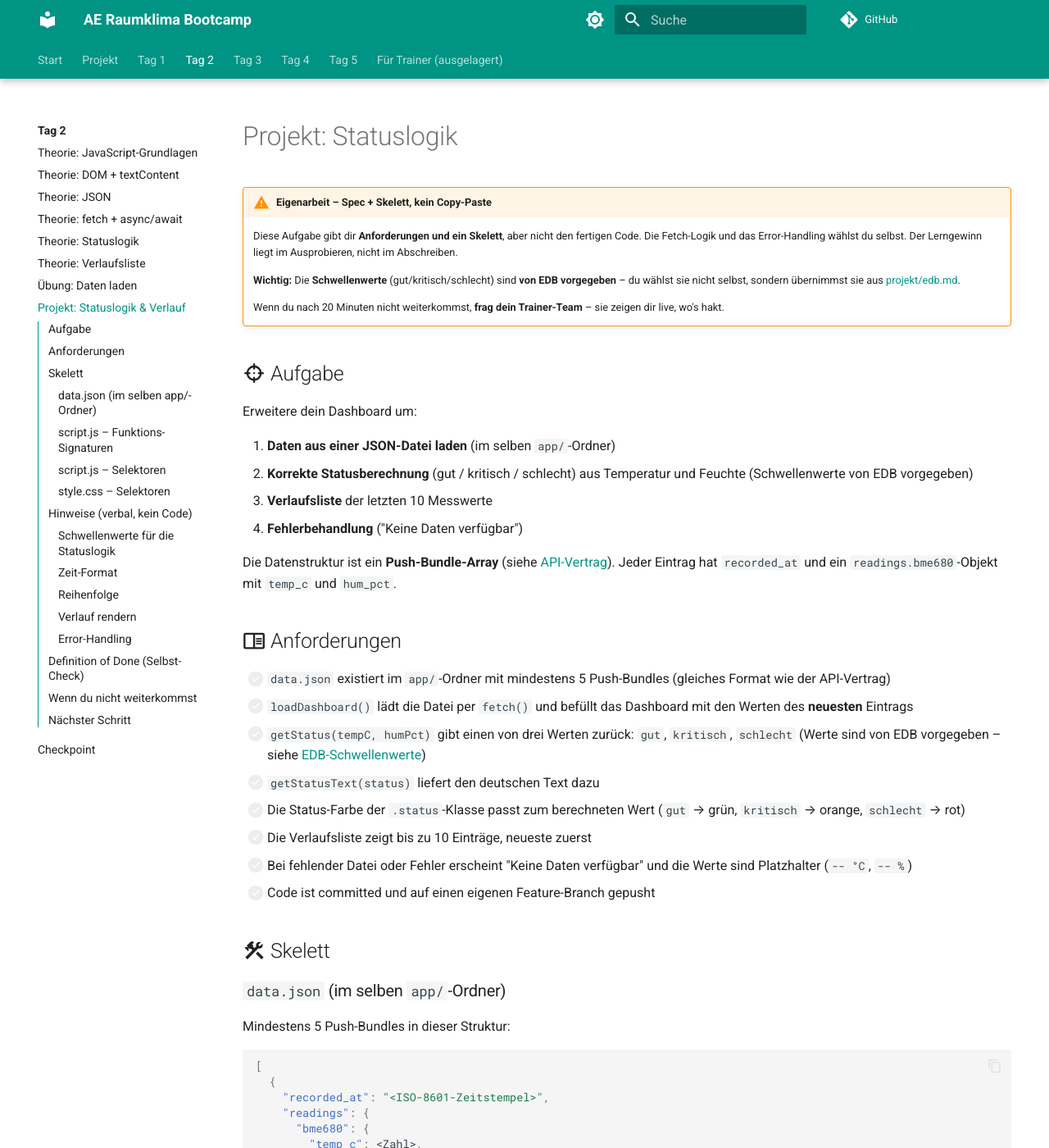
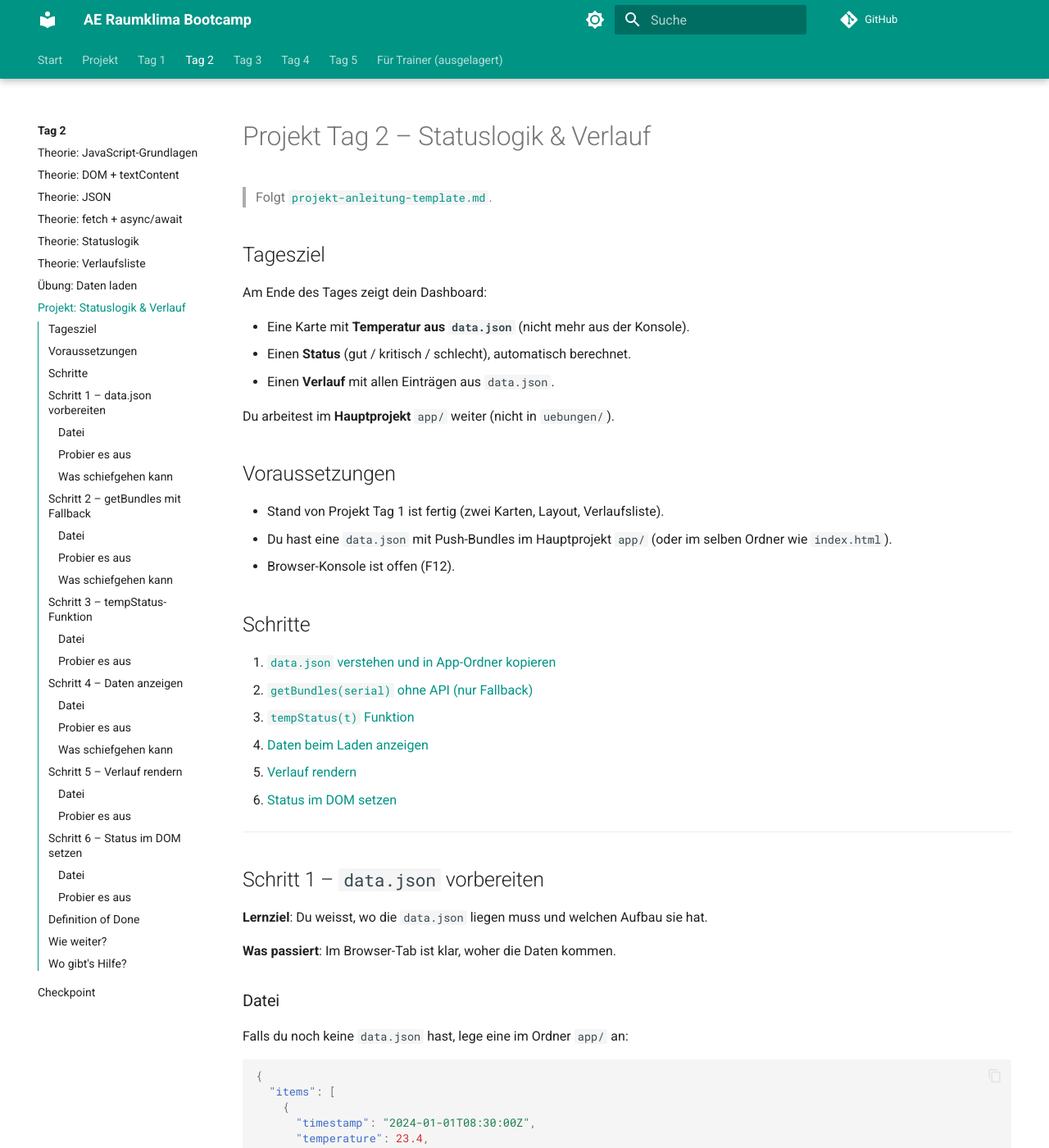
Before and after one commit to HeiligerG/ae-raumklima-bootcamp, an MkDocs documentation site: the page built from docs/tag-2/projekt-statuslogik-verlauf.md, in a window 1280 px wide and 1400 px high. Shown: the whole window at 82% size. Built offline with MkDocs 1.6.1 and Material for MkDocs 9.7.7, drawn with Linux system fonts in a browser that asks for light colours; comment, search, counter and statistics services are not loaded; some of the changed text lies outside the part shown.

Commit message:
docs(projekt): Tag 2 detaillierte Anleitung Statuslogik + Verlauf (T62)
6 Schritte, detailliert:
1. data.json vorbereiten (mit hartcodiertem 17.5°C für Demo)
2. getBundles mit Fallback (API schlägt fehl → data.json)
3. tempStatus(t) Funktion (gut/kritisch/schlecht)
4. Daten anzeigen (showCurrent)
5. Verlauf rendern (replaceChildren + forEach)
6. Status im DOM (Klassen-Toggle für Farben)

Pro Schritt: Code 1:1, Probier es aus, Was schiefgehen kann.

Bewusst KEIN localStorage. API-Pfad zeigt absichtlich auf
../api/ damit der Fallback in Tag 2 schon greift.

Definition of Done mit 7 Checkboxen. Verweise auf
Sprachstil-V2, uebung-schritt-template.

````diff
--- a/docs/tag-2/projekt-statuslogik-verlauf.md
+++ b/docs/tag-2/projekt-statuslogik-verlauf.md
@@ -1,170 +1,341 @@
-# Projekt: Statuslogik
+# Projekt Tag 2 – Statuslogik & Verlauf
 
-!!! warning "Eigenarbeit – Spec + Skelett, kein Copy-Paste"
-    Diese Aufgabe gibt dir **Anforderungen und ein Skelett**, aber nicht den fertigen Code. Die Fetch-Logik und das Error-Handling wählst du selbst. Der Lerngewinn liegt im Ausprobieren, nicht im Abschreiben.
+> Folgt [`projekt-anleitung-template.md`](../projekt/projekt-anleitung-template.md).
 
-    **Wichtig:** Die **Schwellenwerte** (gut/kritisch/schlecht) sind **von EDB vorgegeben** – du wählst sie nicht selbst, sondern übernimmst sie aus
-    [projekt/edb.md](../projekt/edb.md#schwellenwerte-von-edb-vorgegeben).
+## Tagesziel
 
-    Wenn du nach 20 Minuten nicht weiterkommst, **frag dein
-    Trainer-Team** – sie zeigen dir live, wo's hakt.
+Am Ende des Tages zeigt dein Dashboard:
 
-## :material-target: Aufgabe
+- Eine Karte mit **Temperatur aus `data.json`** (nicht mehr aus
+  der Konsole).
+- Einen **Status** (gut / kritisch / schlecht), automatisch
+  berechnet.
+- Einen **Verlauf** mit allen Einträgen aus `data.json`.
 
-Erweitere dein Dashboard um:
+Du arbeitest im **Hauptprojekt** `app/` weiter (nicht in
+`uebungen/`).
 
-1. **Daten aus einer JSON-Datei laden** (im selben `app/`-Ordner)
-2. **Korrekte Statusberechnung** (gut / kritisch / schlecht) aus
-   Temperatur und Feuchte (Schwellenwerte von EDB vorgegeben)
-3. **Verlaufsliste** der letzten 10 Messwerte
-4. **Fehlerbehandlung** ("Keine Daten verfügbar")
+## Voraussetzungen
 
-Die Datenstruktur ist ein **Push-Bundle-Array** (siehe
-[API-Vertrag](../projekt/api-vertrag.md)). Jeder Eintrag hat
-`recorded_at` und ein `readings.bme680`-Objekt mit `temp_c` und
-`hum_pct`.
+- Stand von Projekt Tag 1 ist fertig (zwei Karten, Layout,
+  Verlaufsliste).
+- Du hast eine `data.json` mit Push-Bundles im Hauptprojekt
+  `app/` (oder im selben Ordner wie `index.html`).
+- Browser-Konsole ist offen (F12).
 
-## :material-book-open-outline: Anforderungen
+## Schritte
 
-- [ ] `data.json` existiert im `app/`-Ordner mit mindestens 5
-      Push-Bundles (gleiches Format wie der API-Vertrag)
-- [ ] `loadDashboard()` lädt die Datei per `fetch()` und befüllt
-      das Dashboard mit den Werten des **neuesten** Eintrags
-- [ ] `getStatus(tempC, humPct)` gibt einen von drei Werten zurück:
-      `gut`, `kritisch`, `schlecht` (Werte sind von EDB
-      vorgegeben – siehe [EDB-Schwellenwerte](../projekt/edb.md#schwellenwerte-von-edb-vorgegeben))
-- [ ] `getStatusText(status)` liefert den deutschen Text dazu
-- [ ] Die Status-Farbe der `.status`-Klasse passt zum berechneten
-      Wert (`gut` → grün, `kritisch` → orange, `schlecht` → rot)
-- [ ] Die Verlaufsliste zeigt bis zu 10 Einträge, neueste zuerst
-- [ ] Bei fehlender Datei oder Fehler erscheint "Keine Daten
-      verfügbar" und die Werte sind Platzhalter (`-- °C`, `-- %`)
-- [ ] Code ist committed und auf einen eigenen Feature-Branch gepusht
+1. [`data.json` verstehen und in App-Ordner kopieren](#schritt-1-datajson-vorbereiten)
+2. [`getBundles(serial)` ohne API (nur Fallback)](#schritt-2-getbundles-mit-fallback)
+3. [`tempStatus(t)` Funktion](#schritt-3-tempstatus-funktion)
+4. [Daten beim Laden anzeigen](#schritt-4-daten-anzeigen)
+5. [Verlauf rendern](#schritt-5-verlauf-rendern)
+6. [Status im DOM setzen](#schritt-6-status-im-dom-setzen)
 
-## :material-hammer-wrench: Skelett
+---
 
-### `data.json` (im selben `app/`-Ordner)
+## Schritt 1 – `data.json` vorbereiten
 
-Mindestens 5 Push-Bundles in dieser Struktur:
+**Lernziel**: Du weisst, wo die `data.json` liegen muss und
+welchen Aufbau sie hat.
+
+**Was passiert**: Im Browser-Tab ist klar, woher die Daten
+kommen.
+
+### Datei
+
+Falls du noch keine `data.json` hast, lege eine im Ordner
+`app/` an:
 
 ```json
-[
-  {
-    "recorded_at": "<ISO-8601-Zeitstempel>",
-    "readings": {
-      "bme680": {
-        "temp_c": <Zahl>,
-        "hum_pct": <Zahl>
-      }
+{
+  "items": [
+    {
+      "timestamp": "2024-01-01T08:30:00Z",
+      "temperature": 23.4,
+      "humidity": 42.0
+    },
+    {
+      "timestamp": "2024-01-01T08:25:00Z",
+      "temperature": 22.9,
+      "humidity": 43.1
+    },
+    {
+      "timestamp": "2024-01-01T08:20:00Z",
+      "temperature": 17.5,
+      "humidity": 48.0
     }
-  }
-]
+  ]
+}
 ```
 
-Die **exakten Werte** darfst du wählen – mische ruhig Werte aus
-allen drei Status-Bereichen (gut, kritisch, schlecht), damit du
-die Logik testen kannst.
+> Hinweis: Das letzte Bundle hat absichtlich **17.5 °C**, damit
+> du später einen **schlechten** Status angezeigt bekommst.
 
-### `script.js` – Funktions-Signaturen
+### Probier es aus
 
-Du brauchst diese Funktionen. **Implementierung wählst du selbst.**
+Browser auf `http://localhost:5500/data.json` (Live-Server
+URL). Du siehst das JSON. **Nicht** im Editor die Datei öffnen –
+im Browser, damit du den Pfad verstehst.
 
-| Funktion | Aufgabe |
-|---|---|
-| `getStatus(tempC, humPct)` | Berechnet Status aus Werten, gibt String zurück |
-| `getStatusText(status)` | Wandelt Status in Anzeige-Text um |
-| `loadDashboard()` | Lädt Daten, befüllt das DOM, ruft `renderHistory` |
-| `renderHistory(bundles)` | Baut die `.history-item`-Einträge im DOM |
-| `showError()` | Setzt Platzhalter und Fehlertext |
+### Was schiefgehen kann
 
-### `script.js` – Selektoren
+- **404 auf `data.json`**. Datei liegt im falschen Ordner.
+  Sie muss **neben** `index.html` liegen, nicht in `uebungen/`.
 
-- Lese: `document.getElementById('serial-number').textContent` (etc.)
-- Setze Status: `element.className = 'status ' + status`
-- Verlauf-Container leeren: `list.innerHTML = ''`
-- Verlauf-Item erstellen: `document.createElement('div')` mit
-  `className = 'history-item'`
+---
 
-### `style.css` – Selektoren
+## Schritt 2 – `getBundles` mit Fallback
 
-Du brauchst zusätzlich zum Tag-1-CSS diese Selektoren (Werte
-wählst du selbst):
+**Lernziel**: Du kannst eine `async`-Funktion mit `try/catch`
+schreiben.
 
-- `.history-list` (Container für Verlaufs-Einträge)
-- `.history-item` (eine Zeile)
-- `.history-time` (Zeit-Stempel)
-- `.history-temp` (Temperatur)
-- `.history-hum` (Feuchte)
-- `.history-status` (Status-Pille rechts)
-- `.history-status.gut`, `.history-status.kritisch`,
-  `.history-status.schlecht` (Farben)
+**Was passiert**: Eine Funktion ist da, die in der Konsole
+Items liefert.
 
-## :material-lightbulb-on: Hinweise (verbal, kein Code)
+### Datei
 
-### Schwellenwerte für die Statuslogik
+In `script.js`, **oben** (über den anderen Funktionen):
 
-Diese Schwellenwerte sind **fix von EDB vorgegeben** – du
-übernimmst sie aus
-[EDB-Schwellenwerte](../projekt/edb.md#schwellenwerte-von-edb-vorgegeben):
+```javascript
+async function getBundles(serial) {
+  try {
+    const url = `../api/sensors/${serial}/readings?page=1&page_size=10`;
+    const response = await fetch(url);
+    if (!response.ok) throw new Error(`API ${response.status}`);
+    const data = await response.json();
+    return data.items;
+  } catch (apiError) {
+    console.warn('API nicht erreichbar, fallback auf data.json:', apiError);
+    const response = await fetch('data.json');
+    const data = await response.json();
+    return data.items;
+  }
+}
+```
 
-| Status | Temperatur (°C) | Feuchte (%) | Verhalten |
-|---|---|---|---|
-| `gut` | 20 – 24 | 40 – 60 | Anzeige: grün |
-| `kritisch` | 18 – 26 | 30 – 70 | Anzeige: orange |
-| `schlecht` | < 18 oder > 26 | < 30 oder > 70 | Anzeige: rot |
+> Pfad-Hinweis: der API-Pfad (`../api/...`) wird in Tag 3
+> gebraucht. Für Tag 2 schlägt er **immer** fehl, und der
+> Fallback greift.
 
-!!! warning "Werte NICHT ändern"
-    Diese Schwellenwerte kommen direkt von EDB. Wenn du sie
-    abänderst, ist deine App **nicht EDB-konform** und kann bei der
-    Demo-Show nicht mit den anderen Apps verglichen werden.
+### Probier es aus
 
-### Zeit-Format
+Konsole:
 
-`bundle.recorded_at` ist ISO-8601 (z. B. `"2026-08-06T10:30:00Z"`).
-Für die Anzeige nutzt du `new Date(string).toLocaleTimeString(...)`.
-Mit `de-CH` als Locale bekommst du 24-h-Format.
+```javascript
+getBundles('DEMO-001').then(items => console.log(items));
+```
 
-### Reihenfolge
+Du siehst die drei Items aus `data.json` und eine Warnung in
+der Konsole.
 
-`data[0]` ist der **neueste** Eintrag. Beim Sortieren nicht
-verwirren lassen – das Array kommt schon sortiert.
+### Was schiefgehen kann
 
-### Verlauf rendern
+- **`fetch failed` mehrfach**. Pfad zur `data.json` ist falsch.
+- **`response.json() is not a function`**. Der Fetch-Aufruf
+  liefert kein gültiges JSON.
 
-Pro Eintrag ein `<div class="history-item">` mit:
-- Zeit (kurz, nur hh:mm)
-- Temperatur mit °C
-- Feuchte mit %
-- Status-Pille rechts (mit derselben Farbe wie im Dashboard)
+---
 
-Wenn `bundle.readings.bme680` fehlt (defensiv), überspringe
-den Eintrag mit `if (!bme) return;`.
+## Schritt 3 – `tempStatus`-Funktion
 
-### Error-Handling
+**Lernziel**: Du kannst eine Funktion schreiben, die aus einem
+Wert einen Status ableitet.
 
-`try { ... } catch (error) { showError(); console.error(error); }`
-umgibt das gesamte `loadDashboard()`. So crasht die App nicht,
-wenn `data.json` fehlt.
+**Was passiert**: `tempStatus(23.4)` gibt `"gut"` zurück,
+`tempStatus(17.5)` gibt `"schlecht"`.
 
-## :material-check-all: Definition of Done (Selbst-Check)
+### Datei
 
-- [ ] Alle 8 Anforderungen erfüllt
-- [ ] Konsole (F12) zeigt keine roten Fehler
-- [ ] Status-Logik funktioniert mit allen 3 Werte-Bereichen
-- [ ] Bei umbenannter `data.json` erscheint die Fehlermeldung
-- [ ] Git-Commit und Push auf eigenen Feature-Branch
+In `script.js`:
 
-## :material-help: Wenn du nicht weiterkommst
+```javascript
+function tempStatus(temperature) {
+  if (temperature < 18 || temperature > 28) return 'schlecht';
+  if (temperature < 20 || temperature > 26) return 'kritisch';
+  return 'gut';
+}
+```
 
-Nach 20 Min ohne nennenswerten Fortschritt:
+### Probier es aus
 
-1. **Frag deinen Trainer.** Sie zeigen dir den nächsten Schritt
-   live und helfen beim Debugging.
-2. **Pair-Programming mit einem Mitlernenden.**
-3. **Browser DevTools (F12) → Console** – die meisten Fehler
-   stehen dort in roter Schrift.
+Konsole:
 
-## Nächster Schritt
+```javascript
+tempStatus(23.4);
+tempStatus(17.5);
+tempStatus(27);
+```
 
-**Tag 2 Nachmittag:** [Datenvertrag klären (mit PE-Team)](schnittstellen.md)
-**Tag 3:** [Projekt: Integration](../tag-3/integration.md) – dort wird die App live an die SuvaSense-API angebunden.
+Du siehst `"gut"`, `"schlecht"`, `"kritisch"`.
+
+---
+
+## Schritt 4 – Daten anzeigen
+
+**Lernziel**: Du kannst die neuesten Werte aus `data.json` in
+die Karten schreiben.
+
+**Was passiert**: Beim Laden der App werden die Karten
+automatisch befüllt (nicht mehr via Konsole).
+
+### Datei
+
+In `script.js`, füge hinzu:
+
+```javascript
+async function showCurrent(items) {
+  const latest = items[0];
+  updateTemp(latest.temperature);
+  updateHum(latest.humidity);
+}
+```
+
+In `script.js`, am Ende (über den alten Aufrufen):
+
+```javascript
+getBundles('DEMO-001').then(showCurrent);
+```
+
+### Probier es aus
+
+Browser neu laden. Karten zeigen jetzt die **erste**
+Temperatur aus `data.json` (23.4 °C) und Luftfeuchtigkeit
+(42 %). Die Konsole zeigt eine Warnung über den Fallback.
+
+### Was schiefgehen kann
+
+- **Karten bleiben leer**. `showCurrent` wird nicht
+  aufgerufen oder `latest.temperature` ist `undefined`.
+
+---
+
+## Schritt 5 – Verlauf rendern
+
+**Lernziel**: Du kannst die alten Konsole-Aufrufe
+(`addHistory(23.0, '08:00')`) durch echte Daten ersetzen.
+
+**Was passiert**: Die Verlaufsliste zeigt alle Items aus
+`data.json`.
+
+### Datei
+
+In `script.js`:
+
+```javascript
+function renderHistory(items) {
+  const list = document.getElementById('history-list');
+  list.replaceChildren();
+
+  items.forEach(item => {
+    const li = document.createElement('li');
+    li.textContent = item.timestamp + '  ' + item.temperature + ' °C';
+    list.appendChild(li);
+  });
+}
+```
+
+Im Haupt-Aufruf (ersetze den bestehenden):
+
+```javascript
+getBundles('DEMO-001').then(items => {
+  showCurrent(items);
+  renderHistory(items);
+});
+```
+
+> **Lösche** die alten `addHistory(...)`-Aufrufe, die du in
+> Tag 1 noch hattest.
+
+### Probier es aus
+
+Speichern, Browser neu laden. Die Verlaufsliste zeigt drei
+Einträge (auch das `17.5 °C`-Bundle).
+
+---
+
+## Schritt 6 – Status im DOM setzen
+
+**Lernziel**: Du kannst den Status berechnen und im DOM
+anwenden.
+
+**Was passiert**: Auf der Status-Karte erscheint das Wort
+"gut", "kritisch" oder "schlecht" mit passender Farbe.
+
+### Datei
+
+In `index.html`, ergänze in der Temperatur-Karte:
+
+```html
+<p id="temp-status" class="status gut">–</p>
+```
+
+In `script.js`, füge hinzu:
+
+```javascript
+function showStatus(items) {
+  const status = tempStatus(items[0].temperature);
+  const el = document.getElementById('temp-status');
+
+  el.textContent = status;
+  el.classList.remove('gut', 'kritisch', 'schlecht');
+  el.classList.add(status);
+}
+```
+
+Im Haupt-Aufruf (Ausbau):
+
+```javascript
+getBundles('DEMO-001').then(items => {
+  showCurrent(items);
+  renderHistory(items);
+  showStatus(items);
+});
+```
+
+In `style.css`:
+
+```css
+.status {
+  display: inline-block;
+  padding: 4px 12px;
+  border-radius: 999px;
+  font-weight: bold;
+}
+
+.status.gut      { background: #e8f5e9; color: #2e7d32; }
+.status.kritisch { background: #fff3e0; color: #e65100; }
+.status.schlecht { background: #ffebee; color: #c62828; }
+```
+
+### Probier es aus
+
+Speichern, Browser neu laden. Beim ersten Bundle (23.4 °C) ist
+der Status grün ("gut"). Das ist mit dem hartcodierten
+`17.5 °C` im Bundle 3 noch nicht sichtbar – wir probieren den
+Status in Tag 3 mit echten Variationen.
+
+---
+
+## Definition of Done
+
+- [ ] Werte in den Karten kommen aus `data.json`, nicht aus
+      der Konsole.
+- [ ] `tempStatus(t)` ist im Code, Schwellenwerte sind aus V2.
+- [ ] Status-Element hat Text + Klasse + Farbe.
+- [ ] Verlaufsliste zeigt alle Items aus `data.json`.
+- [ ] Konsolen-Warnung über Fallback erscheint beim Start.
+- [ ] Code committed und gepusht.
+- [ ] **Kein `localStorage`** im Code.
+
+## Wie weiter?
+
+Im **Projekt Tag 3** baust du den Sensor-Dropdown und testest
+den Fallback **aktiv** (Server "killen", Offline-Modus).
+
+## Wo gibt's Hilfe?
+
+- Trainer (1:1).
+- [Theorie-Happen Tag 2](../tag-2/index.md).
+- [Projekt-Schritt-Template](../projekt/projekt-schritt-template.md).
+- [Übungs-Schritt-Template](../uebungen/uebung-schritt-template.md).
````
